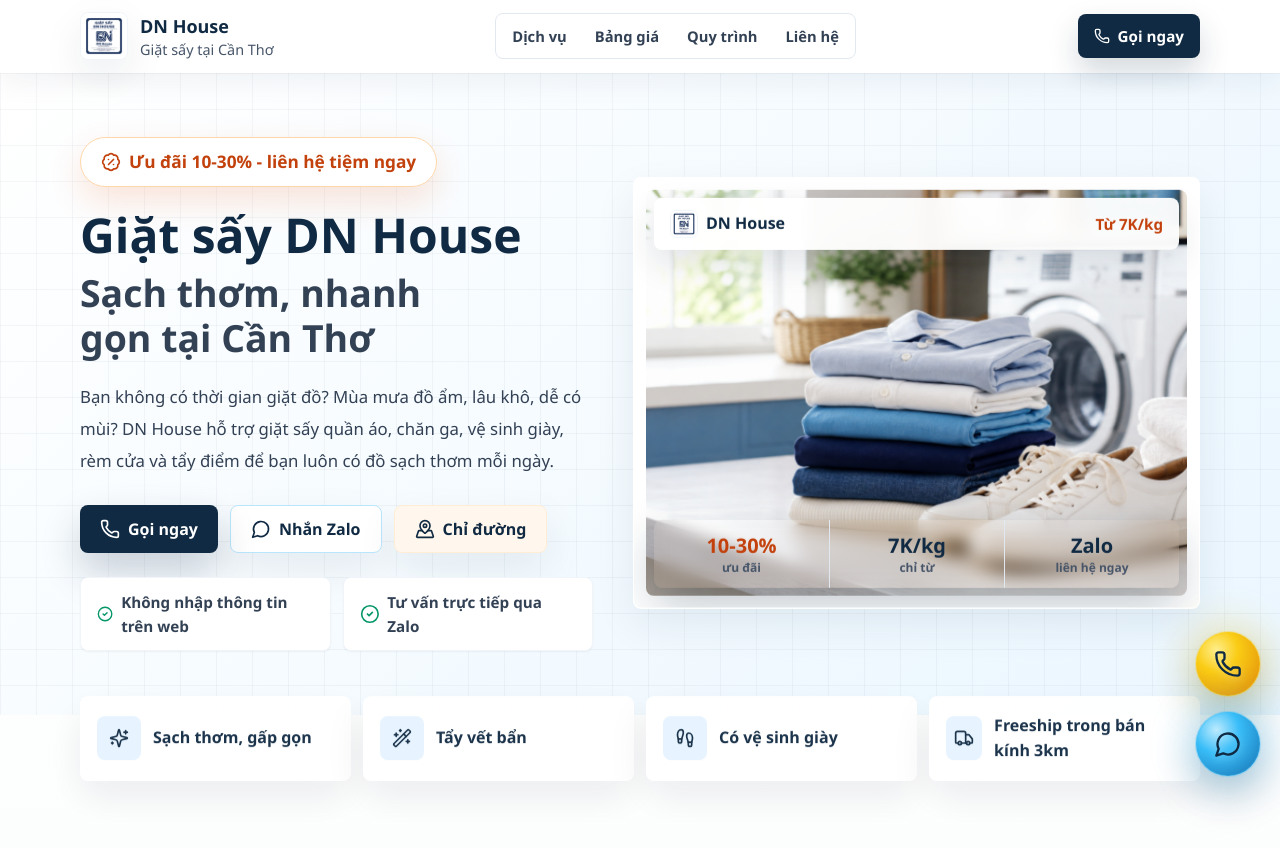
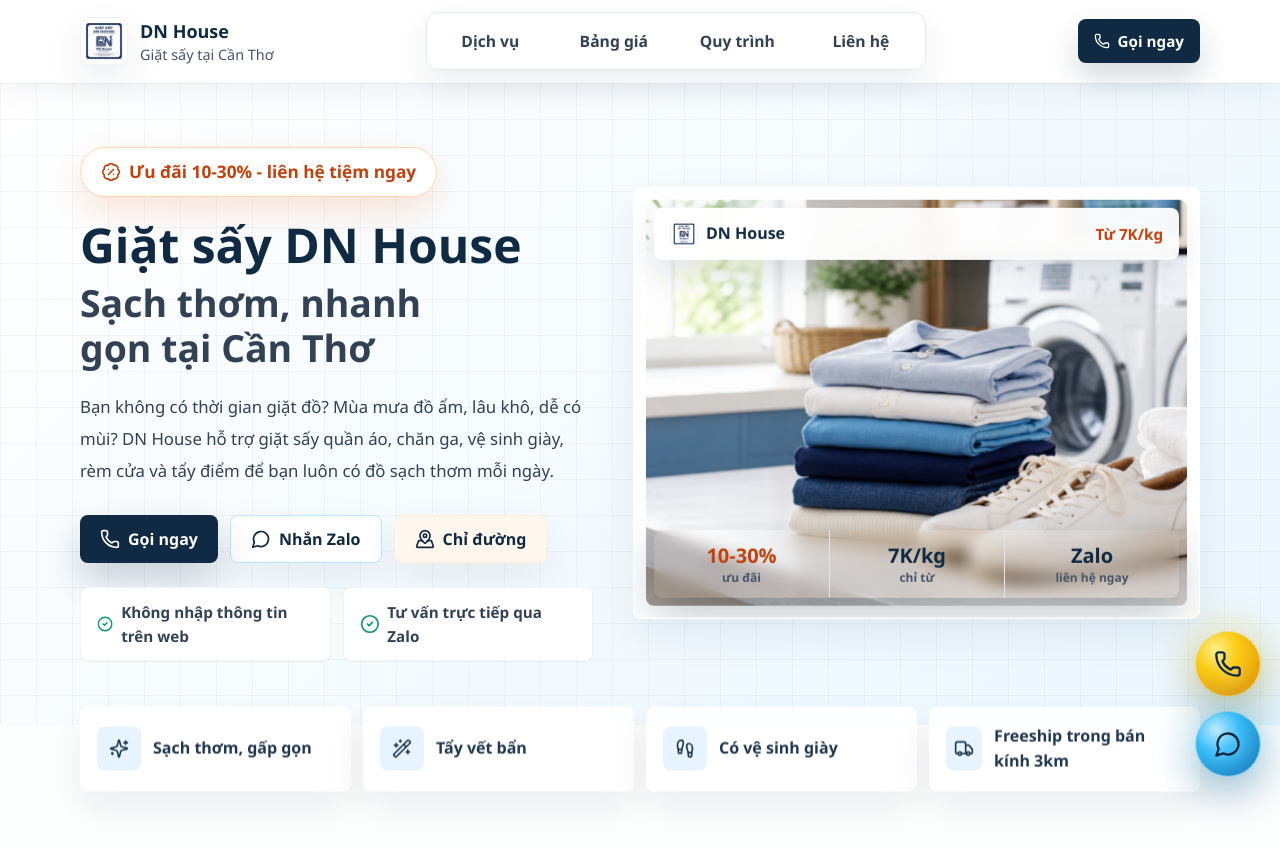
Before and after one commit to mrfriedo163/dnhouse, a Next.js app: page / in a window 1280 px wide. Shown: the top 848 px of the page. Built offline with nearby package versions, Linux system fonts and the light colour scheme.

Commit message:
Enlarge header navigation

```diff
--- a/components/Header.tsx
+++ b/components/Header.tsx
@@ -23,9 +23,13 @@
           </span>
         </a>
 
-        <nav className="hidden items-center gap-1 rounded-lg border border-slate-200 bg-white/80 p-1 text-[0.92rem] font-semibold leading-5 text-slate-700 md:flex">
+        <nav className="hidden min-w-[430px] items-center justify-center gap-2 rounded-xl border border-slate-200 bg-white/90 p-1.5 text-[0.98rem] font-bold leading-5 text-slate-700 shadow-[0_14px_34px_rgba(16,42,67,0.08)] md:flex lg:min-w-[500px]">
           {siteConfig.nav.map((item) => (
-            <a key={item.href} href={item.href} className="rounded-md px-3 py-2 hover:bg-skySoft hover:text-navy">
+            <a
+              key={item.href}
+              href={item.href}
+              className="flex min-h-11 flex-1 items-center justify-center rounded-lg px-4 py-2.5 transition hover:bg-skySoft hover:text-navy"
+            >
               {item.label}
             </a>
           ))}
```
